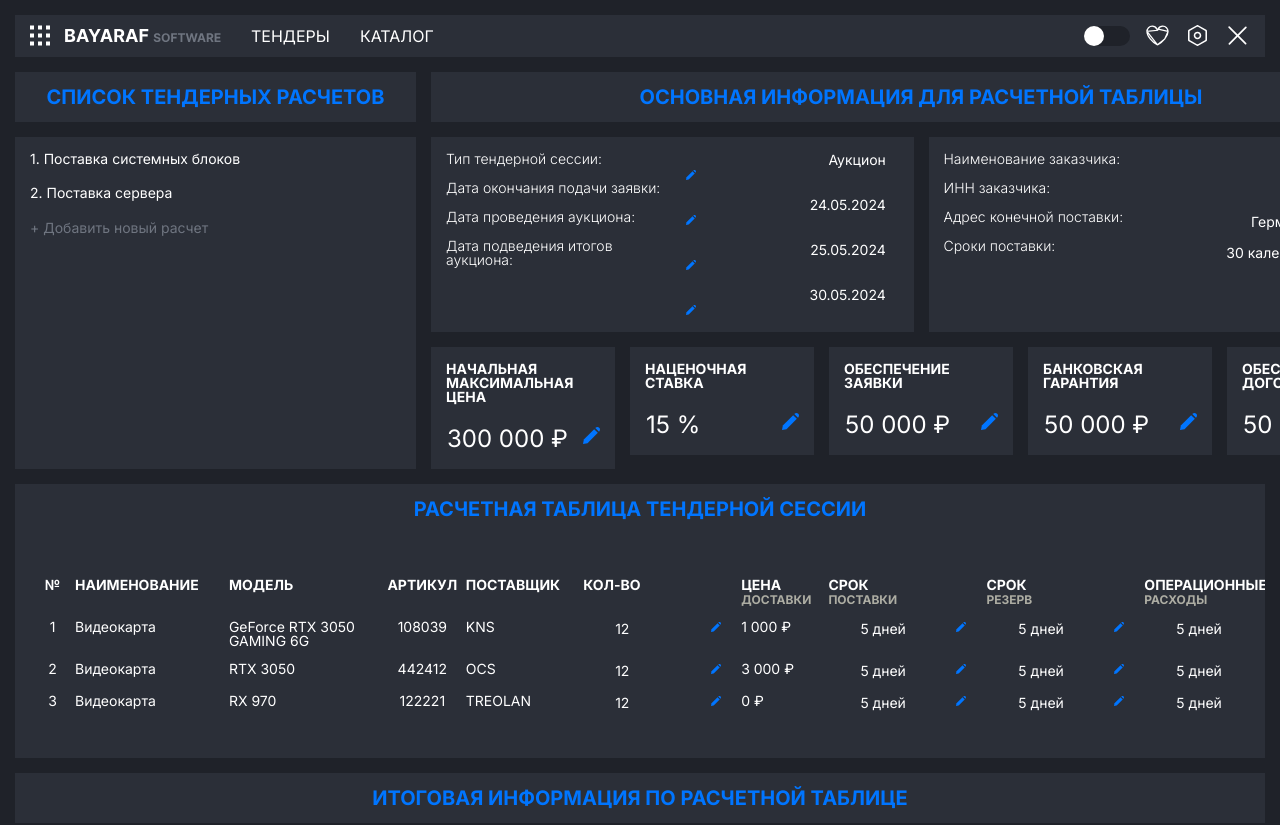
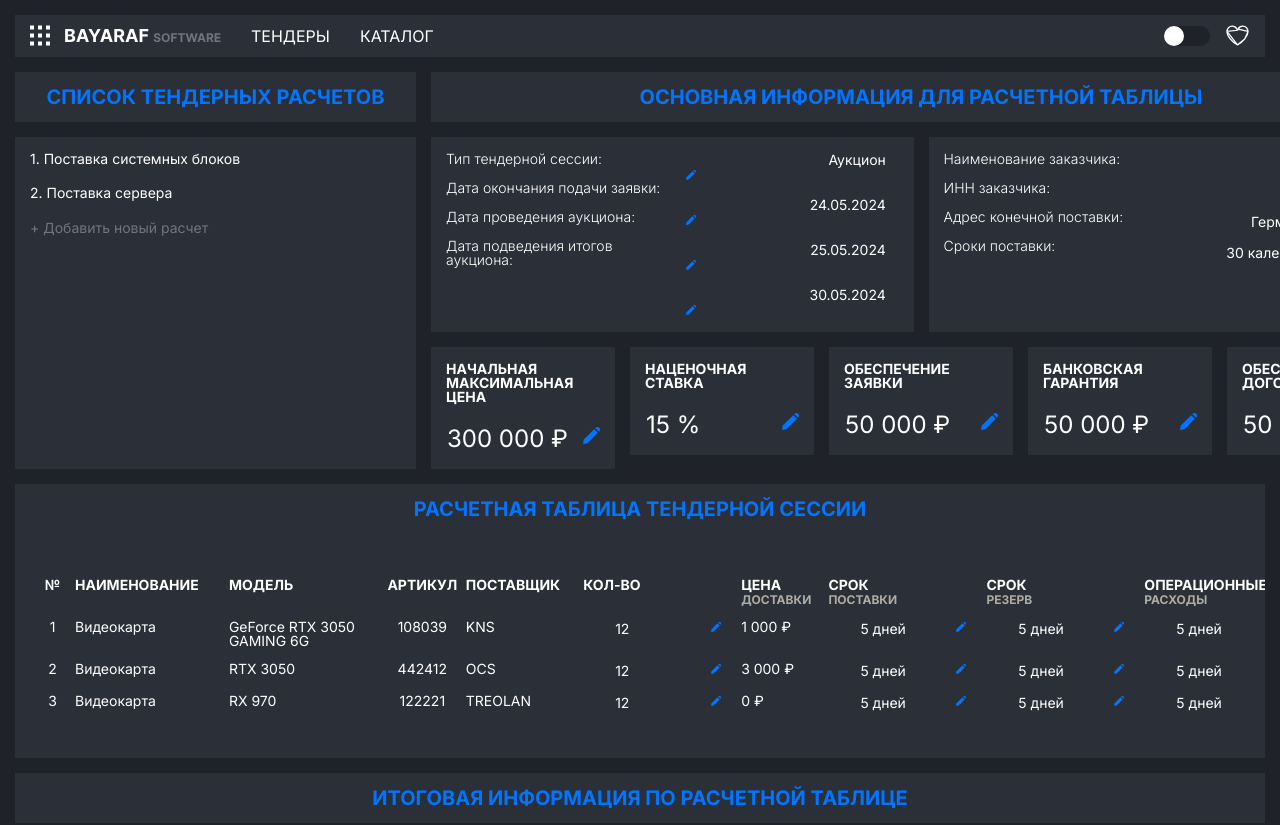
Before and after one commit to oliceglad/bayaraf-front, a React (Vite) app: page /main in a window 1280 px wide. Shown: the top 825 px of the page. Built offline with nearby package versions, Linux system fonts and the light colour scheme.

Commit message:
changed header

```diff
--- a/package.json
+++ b/package.json
@@ -12,13 +12,14 @@
   "dependencies": {
     "@reduxjs/toolkit": "^2.2.6",
     "react": "^18.3.1",
+    "react-datepicker": "^7.3.0",
     "react-dom": "^18.3.1",
     "react-redux": "^9.1.2",
     "react-router-dom": "^6.24.0",
     "redux": "^5.0.1",
     "redux-thunk": "^3.1.0",
     "sass": "^1.77.6",
-    "styled-components": "^6.1.11"
+    "styled-components": "^6.1.12"
   },
   "devDependencies": {
     "@types/react": "^18.3.3",
--- a/src/components/Header/Header.jsx
+++ b/src/components/Header/Header.jsx
@@ -140,54 +140,6 @@ export const Header = ({ theme, handleThemeToggle }) => {
               </svg>
             </a>
           </li>
-          <li className={s.header__right__list__item}>
-            <a href="#">
-              <svg
-                width="25"
-                height="25"
-                viewBox="0 0 25 25"
-                fill="none"
-                xmlns="http://www.w3.org/2000/svg"
-              >
-                <path
-                  fill-rule="evenodd"
-                  clip-rule="evenodd"
-                  d="M11.9918 3.83096L5.06282 7.73586C4.74832 7.91309 4.55459 8.24064 4.55459 8.59511V16.4049C4.55459 16.7594 4.74833 17.0869 5.06282 17.2641L11.9918 21.169C12.3063 21.3463 12.6937 21.3463 13.0082 21.169L19.9372 17.2641C20.2517 17.0869 20.4454 16.7594 20.4454 16.4049V8.59511C20.4454 8.24064 20.2517 7.91309 19.9372 7.73586L13.0082 3.83097C12.6937 3.65373 12.3063 3.65373 11.9918 3.83096ZM13.1876 2.17984L21.3124 6.75866C21.7379 6.99845 22 7.4416 22 7.92119V17.0788C22 17.5584 21.7379 18.0016 21.3124 18.2413L13.1876 22.8202C12.7621 23.0599 12.2379 23.0599 11.8124 22.8202L3.68761 18.2413C3.26211 18.0016 3 17.5584 3 17.0788V7.92119C3 7.44161 3.26211 6.99845 3.68761 6.75866L11.8124 2.17984C12.2379 1.94005 12.7621 1.94005 13.1876 2.17984ZM12.5 14.6595C13.7218 14.6595 14.7123 13.6926 14.7123 12.5C14.7123 11.3074 13.7218 10.3405 12.5 10.3405C11.2782 10.3405 10.2877 11.3074 10.2877 12.5C10.2877 13.6926 11.2782 14.6595 12.5 14.6595ZM16.2669 12.5C16.2669 14.5307 14.5804 16.1769 12.5 16.1769C10.4196 16.1769 8.73311 14.5307 8.73311 12.5C8.73311 10.4693 10.4196 8.82308 12.5 8.82308C14.5804 8.82308 16.2669 10.4693 16.2669 12.5Z"
-                  fill={theme.theme === "light" ? "black" : "white"}
-                />
-              </svg>
-            </a>
-          </li>
-          <li className={s.header__right__list__item}>
-            <a href="#">
-              <svg
-                width="25"
-                height="25"
-                viewBox="0 0 25 25"
-                fill="none"
-                xmlns="http://www.w3.org/2000/svg"
-              >
-                <rect
-                  x="4.16138"
-                  y="2.88123"
-                  width="25"
-                  height="1.75"
-                  rx="0.875"
-                  transform="rotate(45 4.16138 2.88123)"
-                  fill={theme.theme === "light" ? "black" : "white"}
-                />
-                <rect
-                  x="3.16138"
-                  y="20.8812"
-                  width="25"
-                  height="1.75"
-                  rx="0.875"
-                  transform="rotate(-45 3.16138 20.8812)"
-                  fill={theme.theme === "light" ? "black" : "white"}
-                />
-              </svg>
-            </a>
-          </li>
         </ul>
       </nav>
     </header>
```
Also changed, not shown: 1 other file (tests, documents, lock files or other folders).
